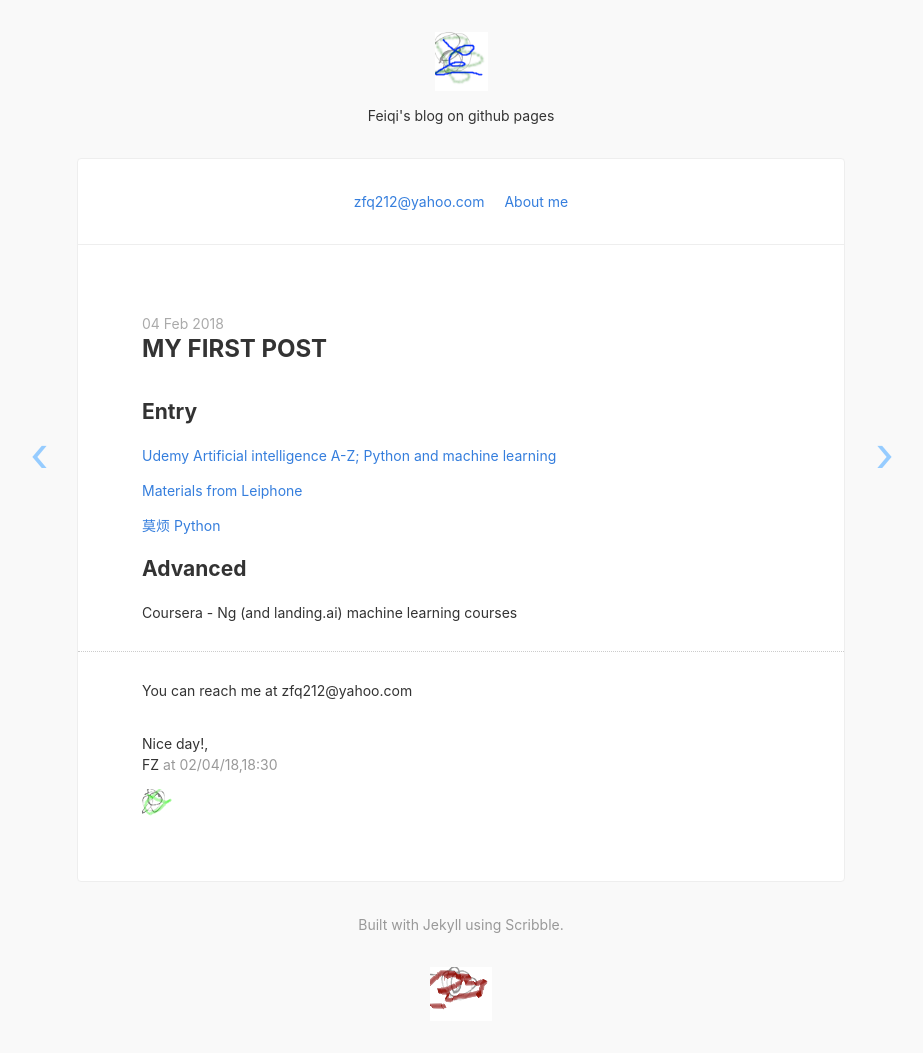
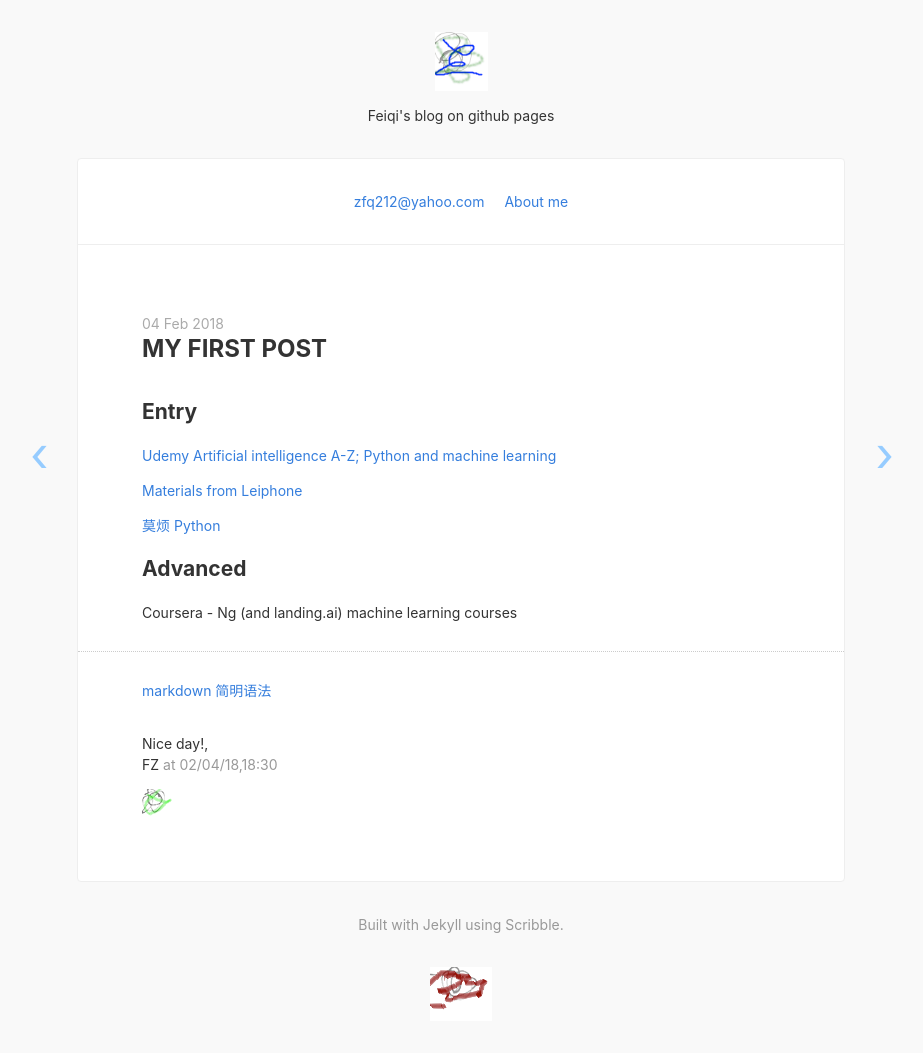
Before and after one commit to zfq212git/zfq212git.github.io, a Jekyll site: the page built from _posts/2018-02-04-test1-firstPost.md, in a window 1280 px wide. Shown: the whole page, without its empty margins (179-1102 px from the left). Built offline with Jekyll 4.4.1, drawn with Linux system fonts in a browser that asks for light colours; nearby versions of some CDN libraries.

Commit message:
Update 2018-02-04-test1-firstPost.md

```diff
--- a/_posts/2018-02-04-test1-firstPost.md
+++ b/_posts/2018-02-04-test1-firstPost.md
@@ -17,4 +17,4 @@ Coursera - Ng (and landing.ai) machine learning courses
 
 ---
 
-You can reach me at zfq212@yahoo.com
+[markdown 简明语法](http://wowubuntu.com/markdown/#p)
```
